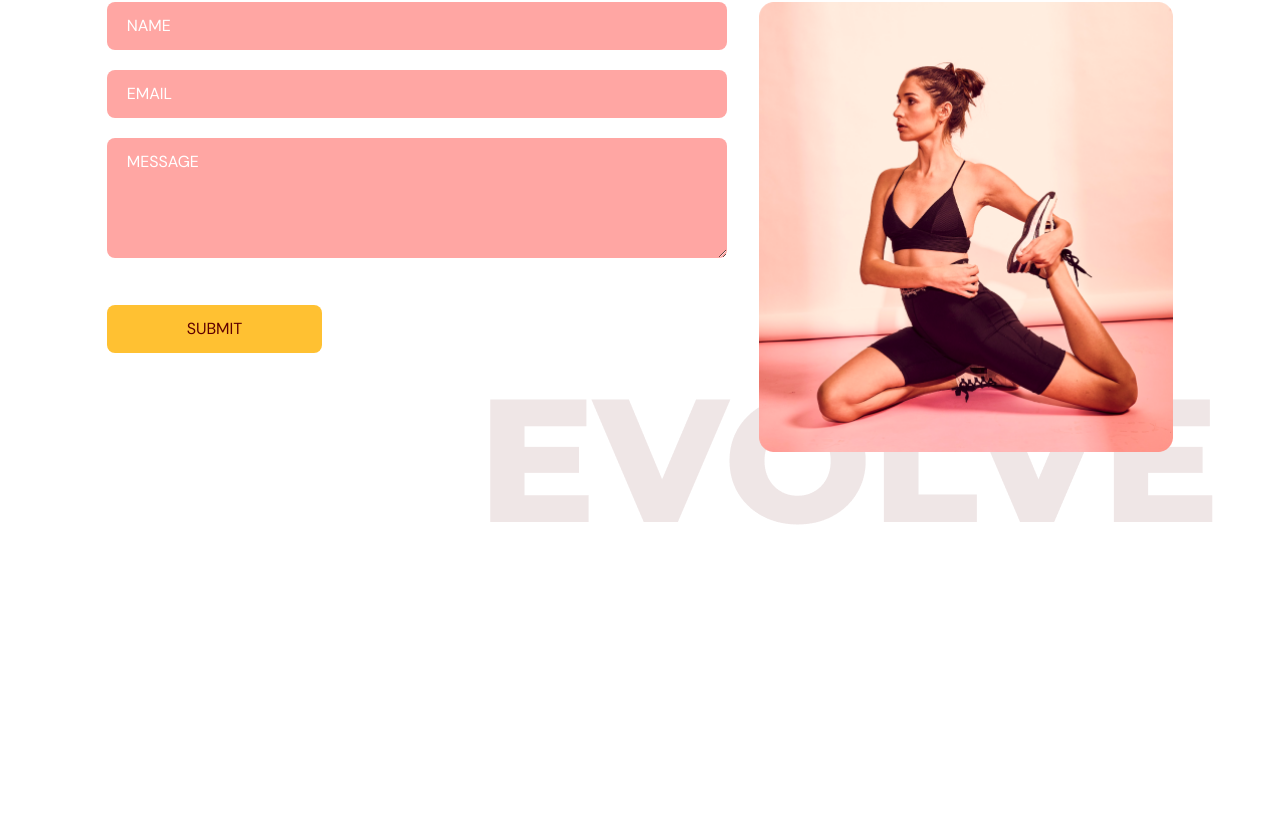
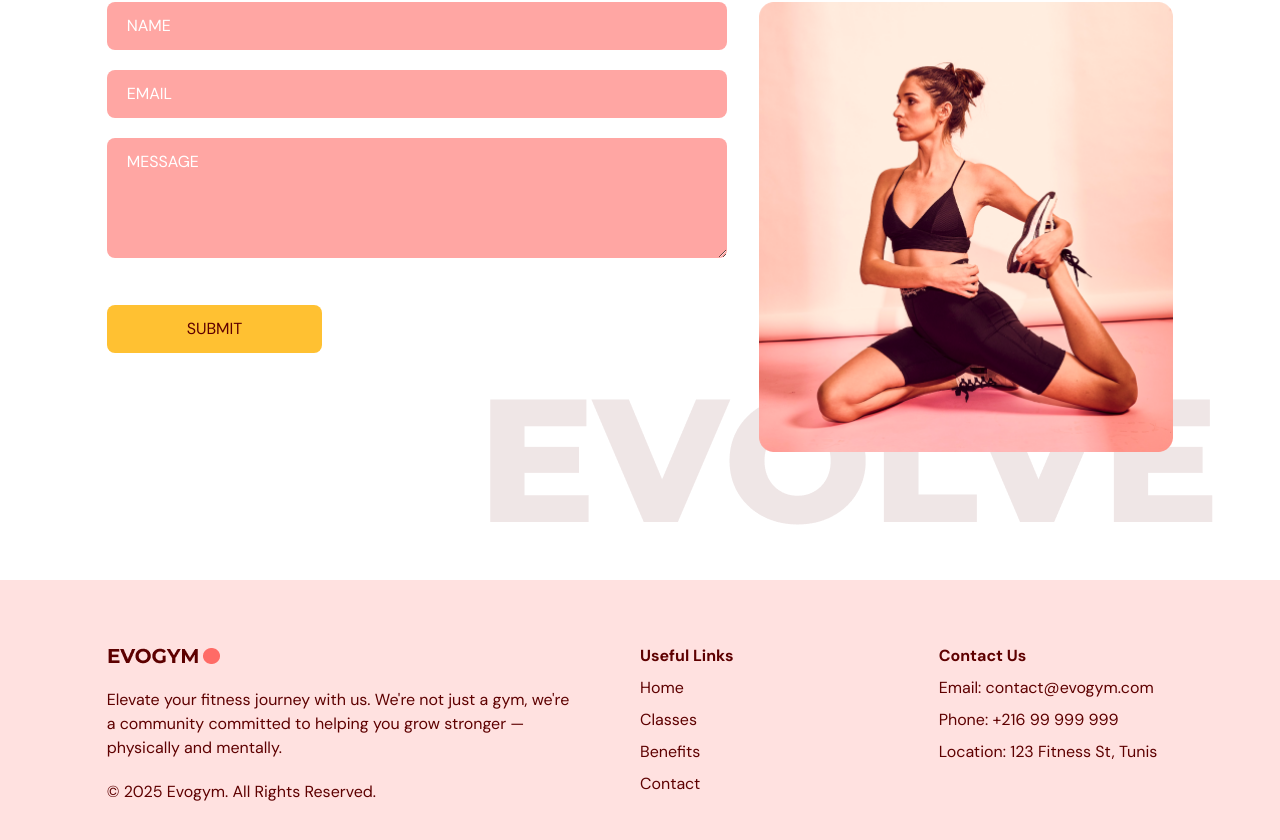
Before and after one commit to haninalimi/GymSite, a React (Vite) app: page / in a window 1280 px wide. Shown: the part 3268-4108 px from the top of the page. Before the commit the page ends 3848 px from the top, so only its background shows below. Built offline with nearby package versions, Linux system fonts and the light colour scheme.

Commit message:
ajoter footer

```diff
--- a/src/App.tsx
+++ b/src/App.tsx
@@ -5,7 +5,7 @@ import Home from "./scenes/home";
 import Benefits from "./scenes/benefits";
 import OurClasses from "@/scenes/ourClasses";
 import ContactUs from "@/scenes/contactUs"
-
+import Footer from "./scenes/footer/footer";
 
 function App() {
   const [selectedPage, setSelectedPage]=useState<SelectedPage>(
@@ -60,6 +60,9 @@ function App() {
       { /*contactus page  */}
       <ContactUs setSelectedPage={setSelectedPage} />
 
+      { /*footer section  */}
+      <Footer/>
+
     </div>
   );
 }
--- /dev/null
+++ b/src/scenes/footer/footer.tsx
@@ -0,0 +1,39 @@
+import Logo from "@/assets/Logo (1).png";
+
+const Footer = () => {
+  return (
+    <footer className="bg-primary-100 py-16">
+      <div className="mx-auto w-5/6 flex flex-col gap-16 md:flex-row md:justify-between">
+
+        {/* LOGO + DESCRIPTION */}
+        <div className="md:basis-1/2">
+          <img alt="logo" src={Logo} />
+          <p className="my-5">
+            Elevate your fitness journey with us. We're not just a gym, we're a
+            community committed to helping you grow stronger — physically and mentally.
+          </p>
+          <p>© {new Date().getFullYear()} Evogym. All Rights Reserved.</p>
+        </div>
+
+        {/* USEFUL LINKS */}
+        <div className="md:basis-1/4">
+          <h4 className="font-bold">Useful Links</h4>
+          <p className="my-2 hover:text-primary-500 transition">Home</p>
+          <p className="my-2 hover:text-primary-500 transition">Classes</p>
+          <p className="my-2 hover:text-primary-500 transition">Benefits</p>
+          <p className="my-2 hover:text-primary-500 transition">Contact</p>
+        </div>
+
+        {/* CONTACT */}
+        <div className="md:basis-1/4">
+          <h4 className="font-bold">Contact Us</h4>
+          <p className="my-2">Email: contact@evogym.com</p>
+          <p className="my-2">Phone: +216 99 999 999</p>
+          <p className="my-2">Location: 123 Fitness St, Tunis</p>
+        </div>
+      </div>
+    </footer>
+  );
+};
+
+export default Footer;
```
